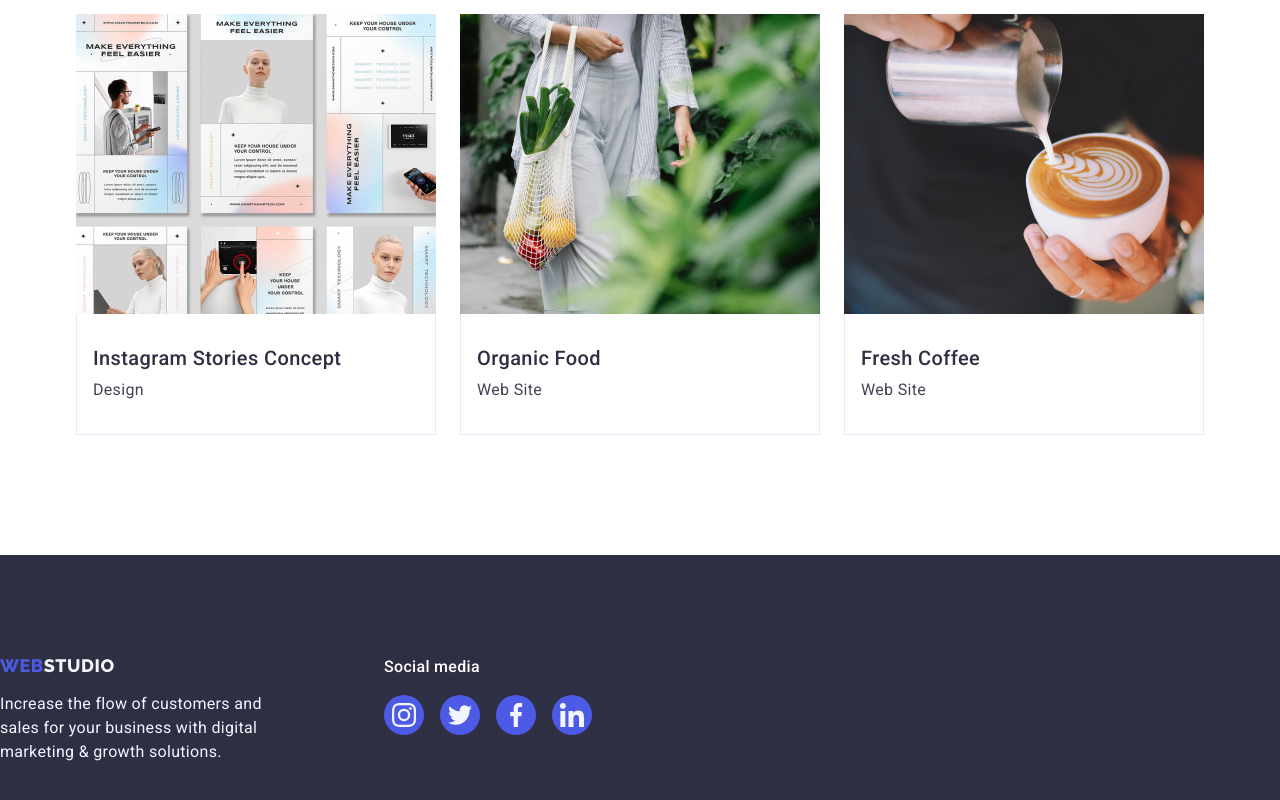
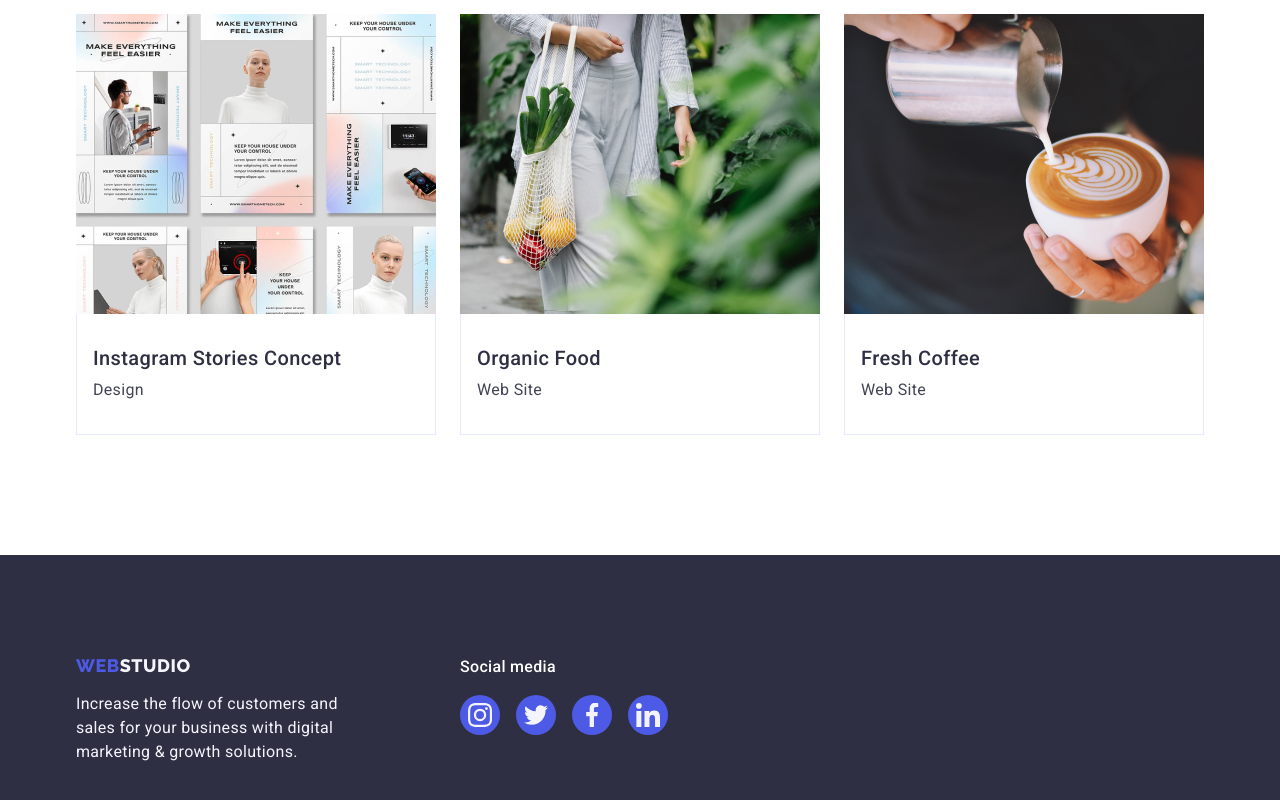
Before and after one commit to MustafaAb777/goit-markup-hw-05, a plain HTML site: page portfolio.html in a window 1280 px wide. Shown: the part 1217-2017 px from the top of the page. Drawn offline with nearby package versions, Linux system fonts and the light colour scheme.

Commit message:
home_work-5_finihs

```diff
--- a/css/style.css
+++ b/css/style.css
@@ -454,7 +454,6 @@ button{
 }
 
 .footer-socials-container{
-
 }
 
 .logo-footer{
--- a/portfolio.html
+++ b/portfolio.html
@@ -208,7 +208,7 @@
     </main>
     <!--Footer-->
     <footer class="page-footer">
-        <div class="footer-section-container">
+        <div class="footer-section-container container">
             <div class="footer-container">
                 <a class="logo link logo-footer" href="./index.html">WEB<span class="logo-light">Studio</span></a>
                 <p class="content light-content">Increase the flow of customers and sales for your business with digital
```
